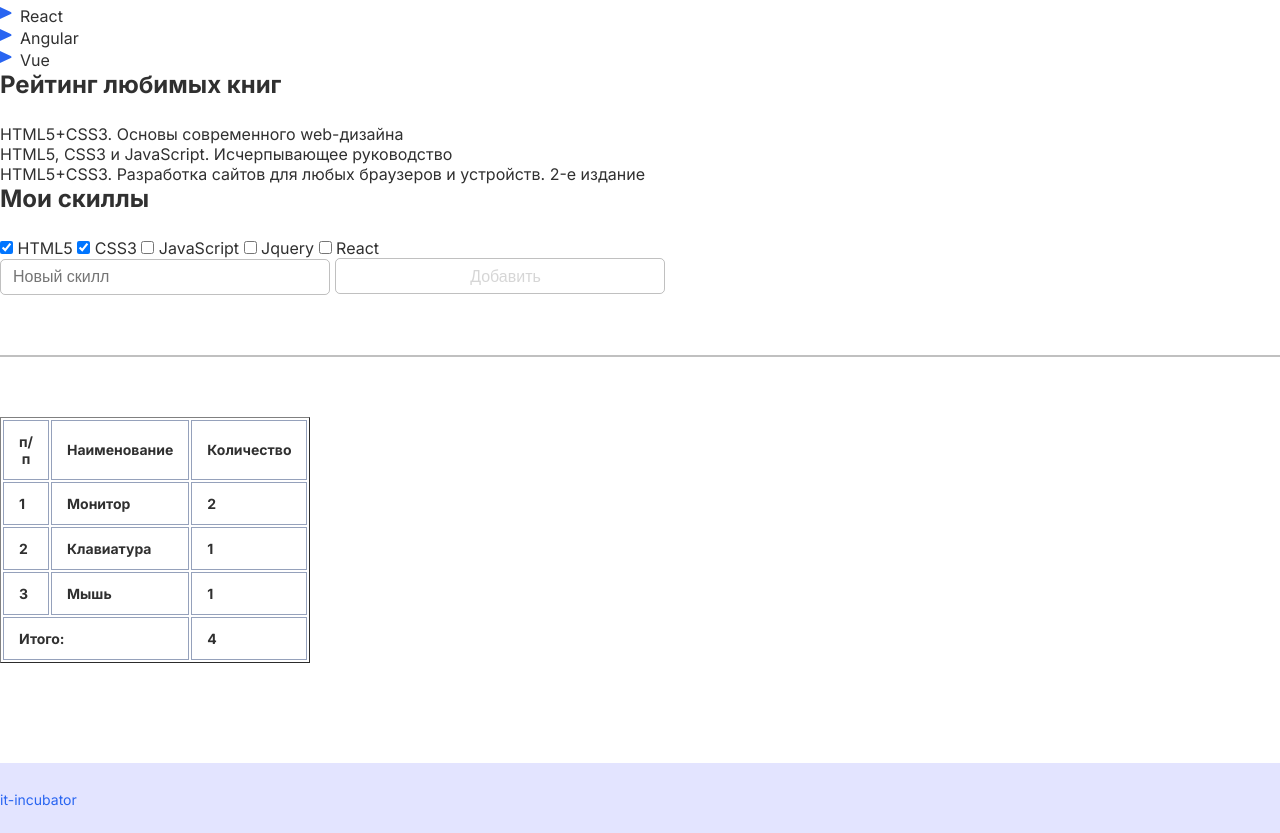
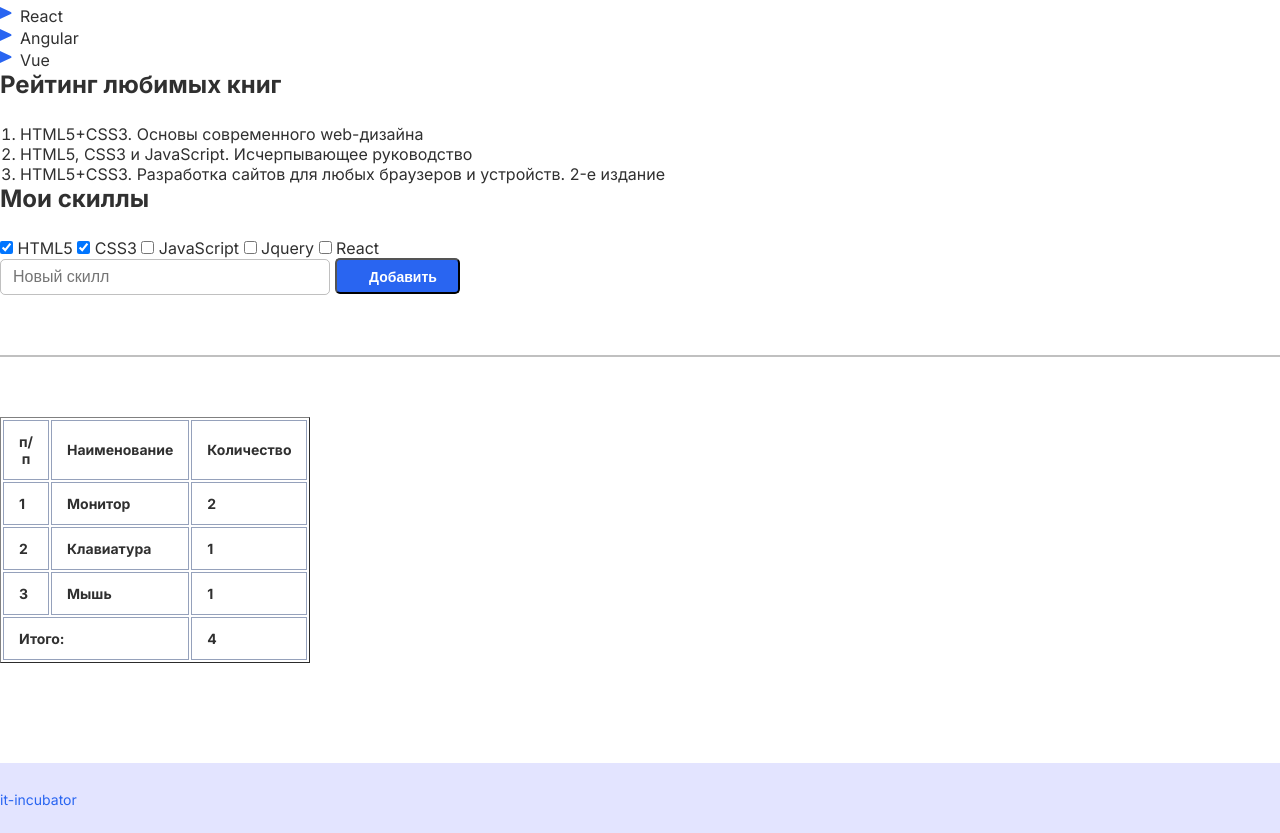
Before and after one commit to ShukevichAlexandr/D-work---lessons-autocheck-tusk-2, a plain HTML site: page index.html in a window 1280 px wide. Shown: the part 1280-2113 px from the top of the page. Drawn offline with Linux system fonts and the light colour scheme.

Commit message:
tusk-2.3

```diff
--- a/style.css
+++ b/style.css
@@ -76,6 +76,7 @@ select {
 .books-list {
     font-size: 16px;
     font-weight: 400;
+    padding: 0 20px;  /* бот сказал добавить  */
 }
 
 .label {
@@ -98,14 +99,13 @@ select {
 }
 
 .btn {
+    background: #2965f1;
+    width: 125px;
+    height: 36px;
+    font-weight: 700;
+    font-size: 14px;
+    color: #fff;
     border-radius: 5px;
-    width: 330px;
-    height: 36px;
-    background: rgba(255, 255, 255, 0);
-    font-weight: 400;
-    font-size: 16px;
-    color: rgba(48, 48, 48, 0.2);
-    border: 1px solid rgba(48, 48, 48, 0.3);
     padding-left: 12px;
     padding-top: 9px;
     padding-bottom: 8px;
```
